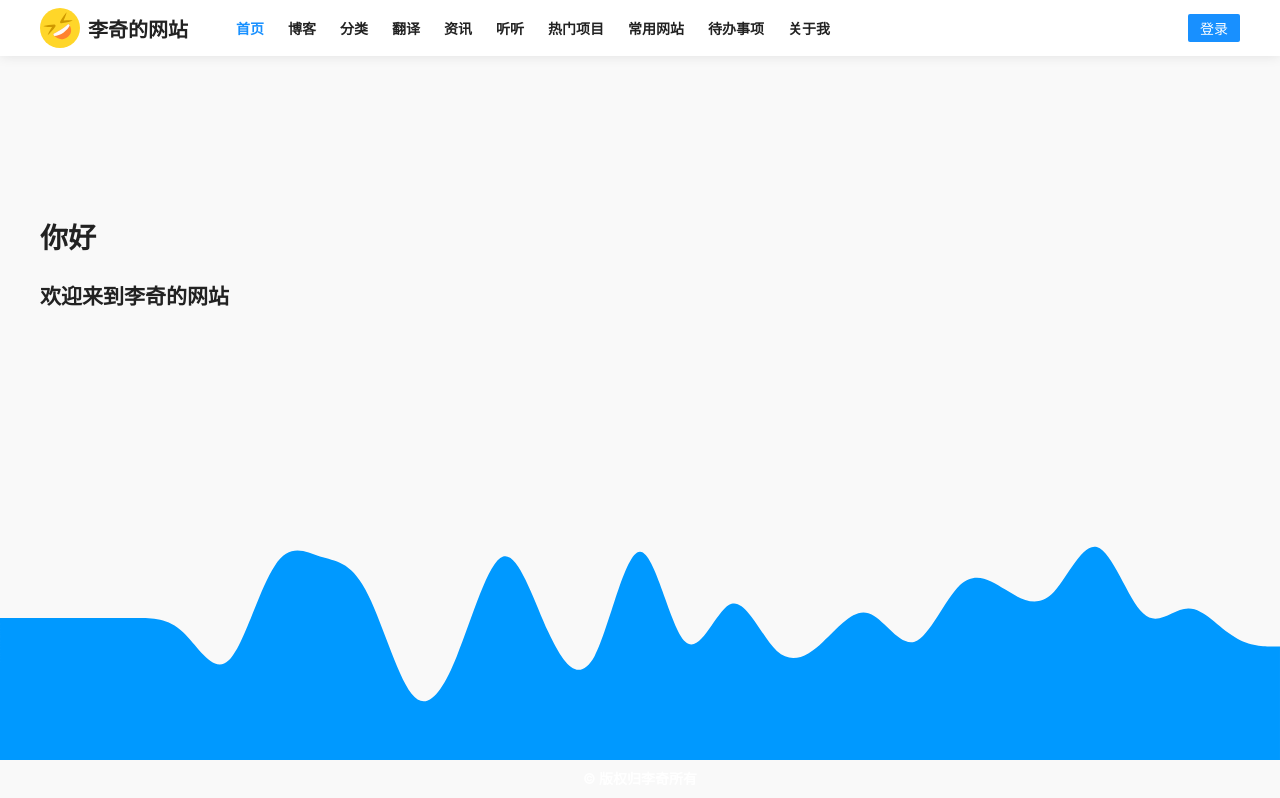
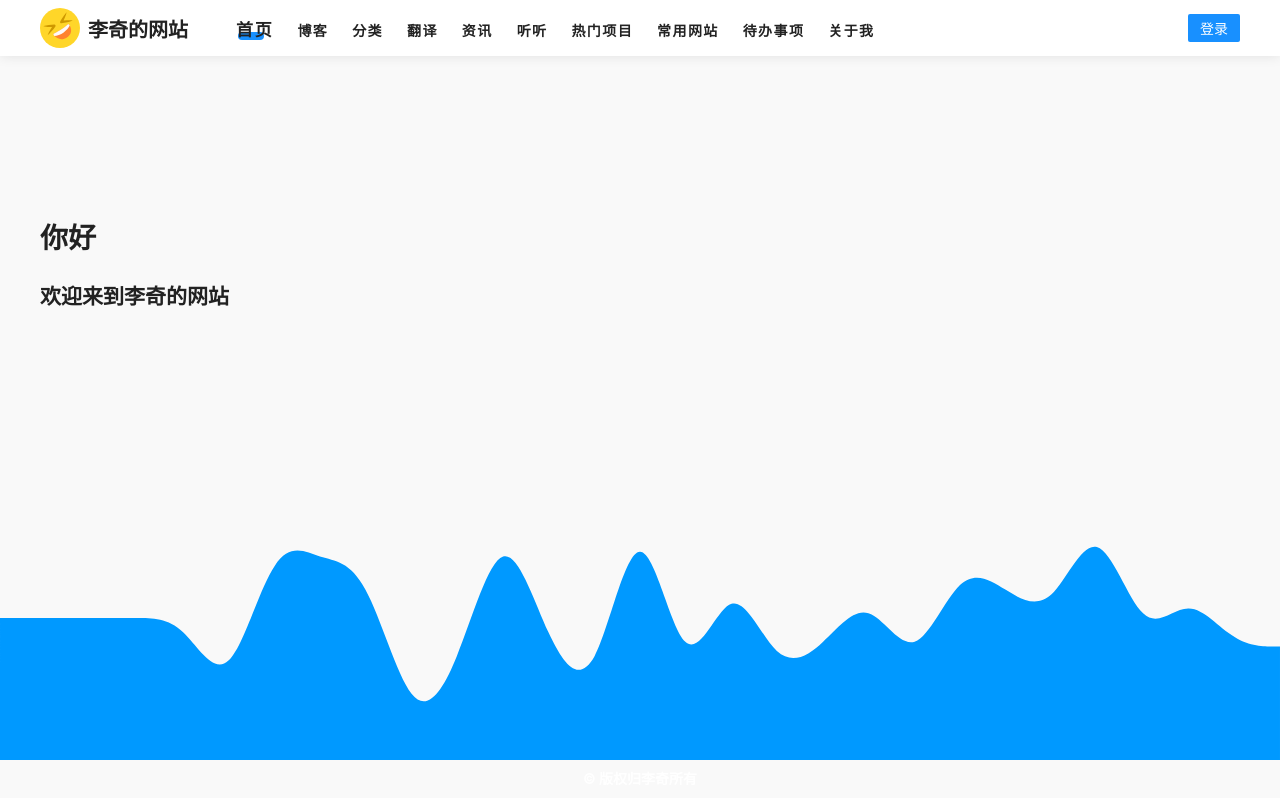
Before and after one commit to liqi1997/liqi, a React (Create React App) app: page / in a window 1280 px wide. Built offline with nearby package versions, Linux system fonts and the light colour scheme; a small style sheet from the web is missing; what @cloudbase/js-sdk would draw is missing.

Commit message:
update nav style

```diff
--- a/src/layout/index.jsx
+++ b/src/layout/index.jsx
@@ -92,7 +92,7 @@ function Layout() {
                         <h1 className={styles.appName}>李奇的网站</h1>
                     </Link>
 
-                    <ul className='left'>
+                    <ul className={styles.tabBar}>
                         <li>
                             <Link className={`${styles.nav} ${pathname === path ? styles.active : ''}`} to={path}>首页</Link>
                         </li>
--- a/src/layout/index.module.css
+++ b/src/layout/index.module.css
@@ -19,13 +19,34 @@ header {
     margin-right: 48px;
     font-size: 20px;
 }
+.tabBar {
+    display: flex;
+    align-items: baseline;
+}
 .nav {
     margin-right: 24px;
     font-weight: bold;
+    transition: all .3s;
+    letter-spacing: .1em;
+}
+.nav:hover {
+    color: #333;
 }
 
 .active {
-    color: #1890ff;
+    font-size: 17px;
+    position: relative;
+}
+.active::after {
+    content: '';
+    position: absolute;
+    bottom: 0;
+    left: 2px;
+    width: 70%;
+    height:8px;
+    border-radius: 4px;
+    background-color: var(--theme-color);
+    z-index: -1;
 }
 
 .login {
```
